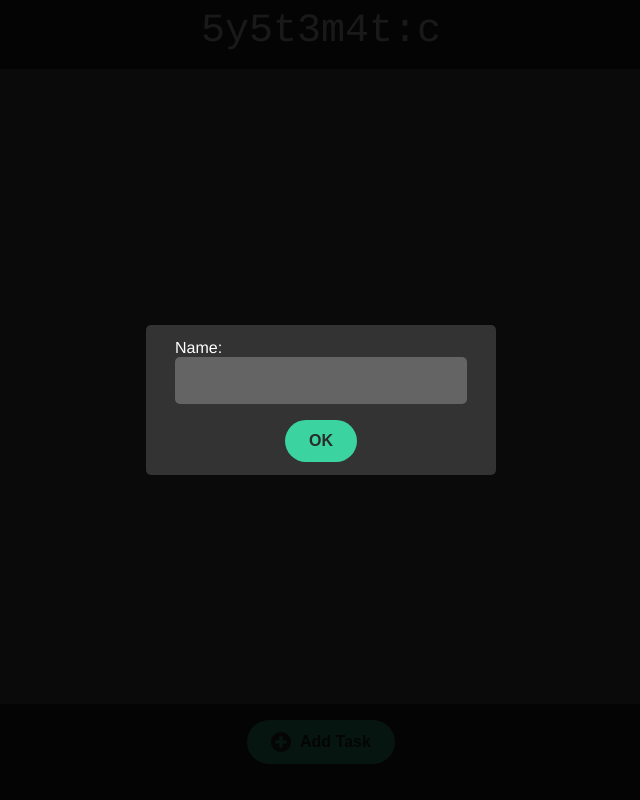
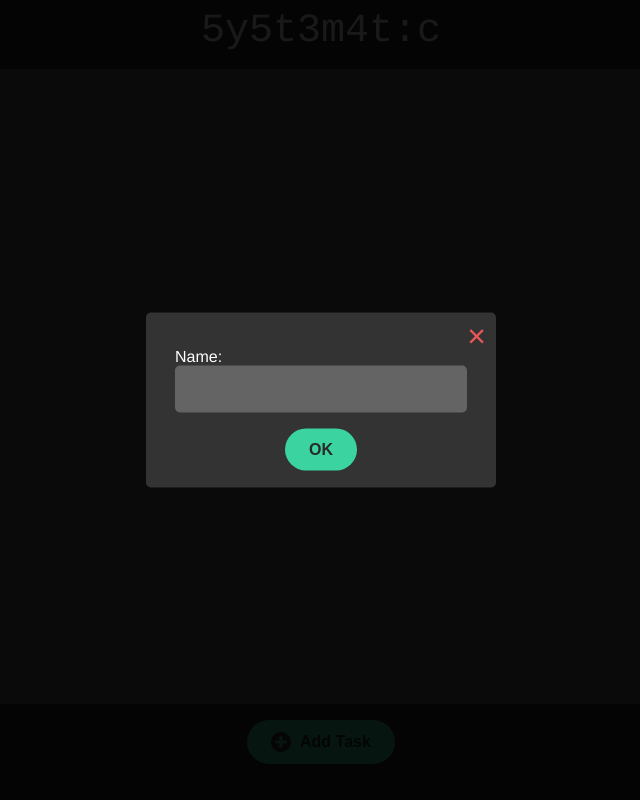
Before and after one commit to Thejus-Paul/Systematic, a React (Create React App) app: page / in a window 1280 px wide. Both pictures are taken after a click on the button "Add Task". Shown: the whole page, without its empty margins (319-959 px from the left). Built offline with nearby package versions, Linux system fonts and the light colour scheme; a web font is replaced by a local one.

Commit message:
Minor UX Improvements
feat:
1. add close button for the modal box
2. add autofocus on input box when modal box is opened
refactor:
1. seperate `insertTask` function from `closeModalBox`
style:
1. increase height of modal box to accomodate close button
2. add styling for close button

```diff
--- a/src/App.css
+++ b/src/App.css
@@ -73,7 +73,7 @@ header {
   left: 50%;
   transform: translate(-50%, -50%);
   z-index: 3;
-  height: 150px;
+  height: 175px;
   max-height: 90%;
   width: 350px;
   max-width: 90%;
@@ -111,7 +111,14 @@ header {
   height: 100%;
   background: rgba(0,0,0,0.9);
 }
-
 .closed {
   display: none;
 }
+#close {
+  position: absolute;
+  top: 5px;
+  right: 10px;
+  font-size: 2rem;
+  color: var(--red);
+  cursor: pointer;
+}
--- a/src/App.tsx
+++ b/src/App.tsx
@@ -22,18 +22,25 @@ class App extends Component<{}, State> {
 
     this.openModalBox = this.openModalBox.bind(this)
     this.closeModalBox = this.closeModalBox.bind(this)
+    this.insertTask = this.insertTask.bind(this)
     this.getTaskName = this.getTaskName.bind(this)
     this.onTaskDelete = this.onTaskDelete.bind(this)
   }
   openModalBox = () => {
     const ADD_TASK = document.getElementById("add_task")
     const OVERLAY = document.getElementById("overlay")
+    const TASK_NAME = document.getElementById("task_name")
     if(ADD_TASK) ADD_TASK.classList.toggle("closed")
     if(OVERLAY) OVERLAY.classList.toggle("closed")
+    if(TASK_NAME) TASK_NAME.focus()
   }
   closeModalBox = () => {
     const ADD_TASK = document.getElementById("add_task")
     const OVERLAY = document.getElementById("overlay")
+    if(ADD_TASK) ADD_TASK.classList.toggle("closed")
+    if(OVERLAY) OVERLAY.classList.toggle("closed")
+  }
+  insertTask = () => {
     if(this.state.taskName !== "") {
       let task: object = {
         id: this.state.taskID,
@@ -48,8 +55,7 @@ class App extends Component<{}, State> {
         todoList: currentTodoList
       });
     }
-    if(ADD_TASK) ADD_TASK.classList.toggle("closed")
-    if(OVERLAY) OVERLAY.classList.toggle("closed")
+    this.closeModalBox()
   }
   getTaskName = (e:{target: HTMLInputElement}) => {
     this.setState({taskName: e.target.value})
@@ -73,11 +79,12 @@ class App extends Component<{}, State> {
           <ButtonList openModalBox={this.openModalBox} />
         </main>
         <section className="add_task closed" id="add_task">
+          <span id="close" onClick={this.closeModalBox}>&#xd7;</span><br/>
           <div className="wrapper">
             <label>Name:</label>
             <input type="text" id="task_name" onBlur={this.getTaskName}/>
           </div>
-          <input className="btn btn__add" onClick={this.closeModalBox} type="submit" value="OK" />
+          <input className="btn btn__add" onClick={this.insertTask} type="submit" value="OK" />
         </section>
         <section className="overlay closed" id="overlay"></section>
       </div>
```
